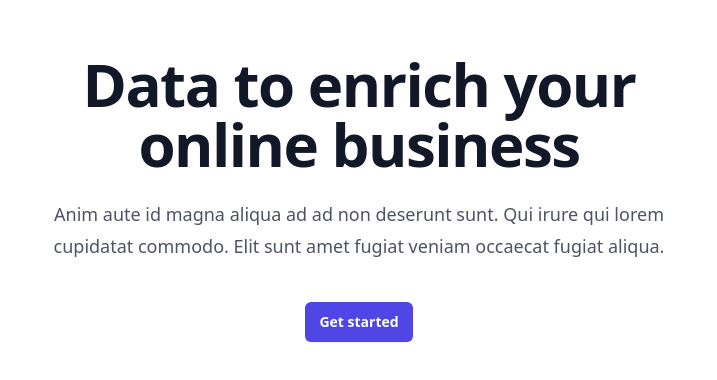
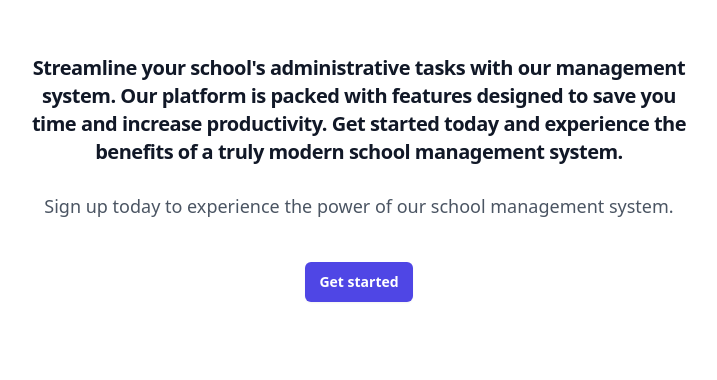
Before and after one commit to jacob-d242/apollogql, a Vue app: page / in a window 1280 px wide. Shown: the part 170-550 px from the top of the page, without its empty margins (281-998 px from the left). Built offline with nearby package versions, Linux system fonts and the light colour scheme.

Commit message:
created hompepage

```diff
--- a/src/App.vue
+++ b/src/App.vue
@@ -2,8 +2,14 @@
   <div class="bg-white w-full">
       <div class="mx-auto max-w-2xl py-32 sm:py-48 lg:py-56">
         <div class="text-center">
-          <h4 class="text-4xl font-bold tracking-tight text-gray-900 sm:text-6xl">Data to enrich your online business</h4>
-          <p class="mt-6 text-lg leading-8 text-gray-600">Anim aute id magna aliqua ad ad non deserunt sunt. Qui irure qui lorem cupidatat commodo. Elit sunt amet fugiat veniam occaecat fugiat aliqua.</p>
+          <p class="text-xl font-bold tracking-tight text-gray-900 ">
+            Streamline your school's administrative tasks with our management system.
+             Our platform is packed with features designed to save you time and increase productivity.
+             Get started today and experience the benefits of a truly modern school management system.
+          </p>
+          <p class="mt-6 text-lg leading-8 text-gray-600">
+            Sign up today to experience the power of our school management system.
+          </p>
           <div class="mt-10 flex items-center justify-center gap-x-6">
             <a href="#" class="rounded-md bg-indigo-600 px-3.5 py-2.5 text-sm font-semibold text-white shadow-sm
              hover:bg-indigo-500 focus-visible:outline focus-visible:outline-2 focus-visible:outline-offset-2 focus-visible:outline-indigo-600"
@@ -15,5 +21,5 @@
 </template>
 
 <script >
-import { ref } from 'vue'
+
 </script>
```
